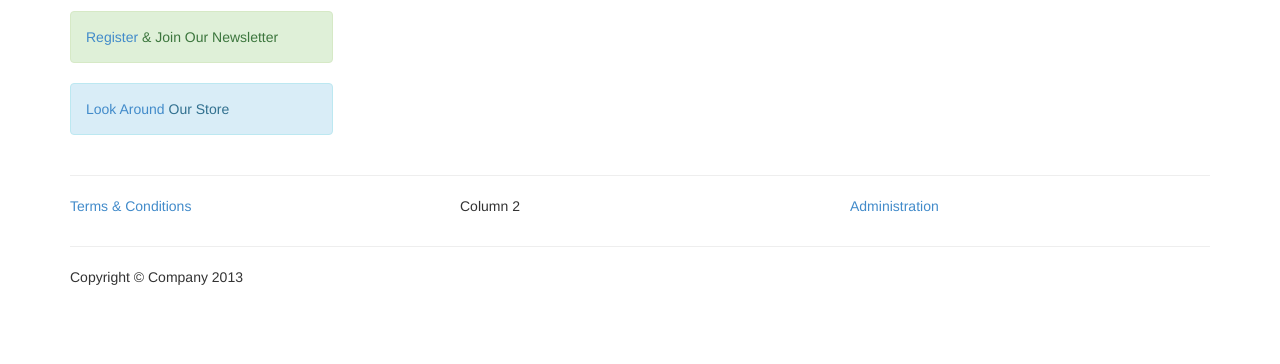
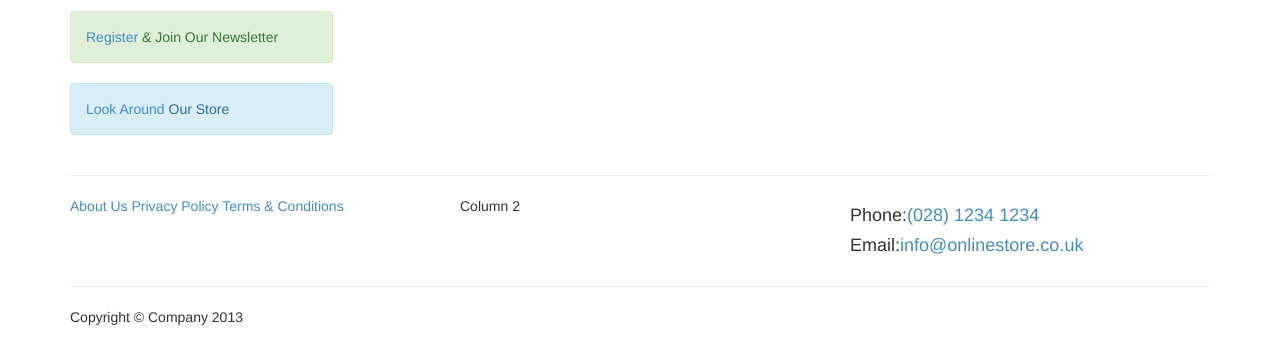
Before and after one commit to wilson208/Codeigniter-Product-Catalog, a CodeIgniter app: page /blog in a window 1280 px wide. Shown: the part 265-629 px from the top of the page. Run offline with CodeIgniter, Linux system fonts and the light colour scheme; data comes from the database, SQL or seed files in the repository; some libraries are stand-ins or nearby versions.

```diff
--- a/store_app/controllers/blog.php
+++ b/store_app/controllers/blog.php
@@ -41,7 +41,7 @@ class blog extends My_Controller{
         }
 
         $data['blog'] = $this->Model_Blog->getBlog($blog_id);
-        if($data['blog']->num_rows > 0){
+        if($data['blog'] != null){
             parent::loadPage('blog/single', 'Blog', $data);
         }else{
             redirect('blog', 'refresh');
--- a/store_app/views/blog/single.php
+++ b/store_app/views/blog/single.php
@@ -1,6 +1,6 @@
 <div class="row">
-    <h2><?php echo $blog->row()->title; ?></h2>
+    <h2><?php echo $blog->title; ?></h2>
     <div>
-        <?php echo $blog->row()->blog; ?>
+        <?php echo $blog->blog; ?>
     </div>
 </div>
--- a/store_app/views/common/footer.php
+++ b/store_app/views/common/footer.php
@@ -9,6 +9,9 @@
                     <div class="row">
 
                         <div class="col-lg-4">
+
+                            <a href="<?php echo base_url('page/About Us'); ?>">About Us</a>
+                            <a href="<?php echo base_url('page/privacy'); ?>">Privacy Policy</a>
                             <a href="<?php echo base_url('page/terms'); ?>">Terms & Conditions</a>
                         </div>
 
@@ -16,9 +19,16 @@
                             <p>Column 2</p>
                         </div>
 
+                        <?php if(isset($this->session->userdata['admin']) && $this->session->userdata['admin'] == 1){ ?>
                         <div class="col-lg-4">
                             <a href="<?php echo base_url('admin'); ?>">Administration</a>
                         </div>
+                        <?php } else{ ?>
+                        <div class="col-lg-4">
+                            <h4>Phone:<a href="tel:(028) 1234 1234">(028) 1234 1234</a></h4>
+                            <h4>Email:<a href="mailto:info@onlinestore.co.uk">info@onlinestore.co.uk</a></h4>
+                        </div>
+                        <?php } ?>
 
                     </div>
                     <hr>
```
